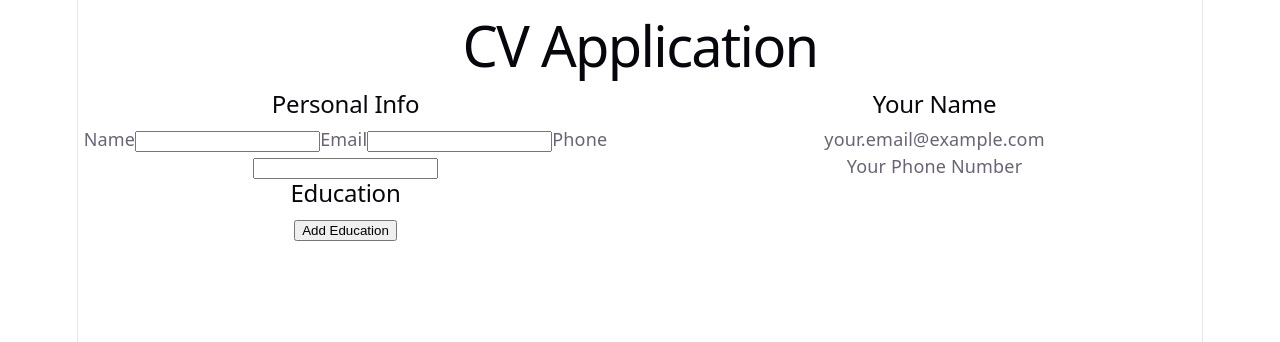
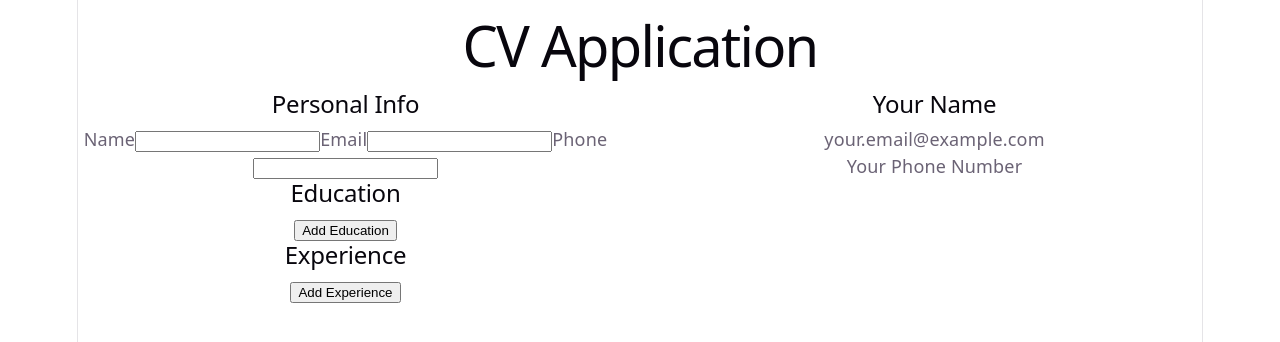
Before and after one commit to RT1811/cv-application, a React (Vite) app: page / in a window 1280 px wide. Shown: the top 342 px of the page. Built offline with nearby package versions, Linux system fonts and the light colour scheme.

Commit message:
Add Experience Fields

```diff
--- a/src/App.jsx
+++ b/src/App.jsx
@@ -21,16 +21,25 @@ function App() {
     setEducation((prev) => [...prev, newEntry]);
   }
 
-  function updateEducationField(id, field, value) {
-    setEducation((prev) =>
+  function addExperience() {
+    const newEntry = { id: crypto.randomUUID(), company: "", position: "", startDate: "", endDate: "", description: "" };
+    setExperience((prev) => [...prev, newEntry]);
+  }
+
+  function updateEntry(setState, id, field, vlaue) {
+    setState((prev) =>
       prev.map((entry) =>
-        entry.id === id ? { ...entry, [field]: value } : entry
+        entry.id === id
+          ? { ...entry, [field]: value }
+          : entry
       )
     );
   }
 
-  function removeEducation(id) {
-    setEducation((prev) => prev.filter((entry) => entry.id !== id));
+  function removeEntry(setState, id) {
+    setState((prev) =>
+      prev.filter((entry) => entry.id !== id)
+    );
   }
 
   return (
@@ -43,10 +52,14 @@ function App() {
           setPersonalInfo={setPersonalInfo}
           education={education}
           addEducation={addEducation}
-          updateEducationField={updateEducationField}
-          removeEducation={removeEducation}
+          updateEducationField={(id, field, value) => updateEntry(setEducation, id, field, value)}
+          removeEducation={(id) => removeEntry(setEducation, id)}
+          experience={experience}
+          addExperience={addExperience}
+          updateEducationField={(id, field, value) => updateEntry(setExperience, id, field, value)}
+          removeEducation={(id) => removeEntry(setExperience, id)}
         />
-        <CVPreview personalInfo={personalInfo} education={education} />
+        <CVPreview personalInfo={personalInfo} education={education} experience={experience} />
       </div>
     </div>
   );
--- a/src/components/CVForm.jsx
+++ b/src/components/CVForm.jsx
@@ -1,6 +1,6 @@
 import EducationEntry from "./EducationEntry";
 
-function CVForm({personalInfo, setPersonalInfo, education, addEducation, updateEducationField, removeEducation}) {
+function CVForm({personalInfo, setPersonalInfo, education, addEducation, updateEducationField, removeEducation, experience, addExperience, updateExperienceField, remoevExperience}) {
     function handlePersonalInfoChange(e) {
         const { name, value } = e.target;
         setPersonalInfo((prev) => ({...prev, [name]: value}));
@@ -47,6 +47,16 @@ function CVForm({personalInfo, setPersonalInfo, education, addEducation, updateE
                 />
             ))}
             <button type="button" onClick={addEducation}>Add Education</button>
+            <h2>Experience</h2>
+            {experience.map((entry) => (
+                <EducationEntry
+                    key={entry.id}
+                    entry={entry}
+                    onChange={updateExperienceField}
+                    onRemove={remoevExperience}
+                />
+            ))}
+            <button type="button" onClick={addExperience}>Add Experience</button>
         </div>
     )
 }
--- a/src/components/CVPreview.jsx
+++ b/src/components/CVPreview.jsx
@@ -1,4 +1,4 @@
-function CVPreview({ personalInfo, education}) {
+function CVPreview({ personalInfo, education, experience}) {
     return (
         <div className="cv-preview">
             <h2>{personalInfo.name || "Your Name"}</h2>
@@ -13,6 +13,14 @@ function CVPreview({ personalInfo, education}) {
                     ))}
                 </>
             )}
+            {experience.length > 0 && (
+                <>
+                    <h3>Experience</h3>
+                    {experience.map((entry) => (
+                        <p key={entry.id}>{entry.position} — {entry.company} ({entry.startDate} — {entry.endDate})</p>
+                    ))}
+                </>
+            )}
         </div>
     );
 }
```
Also changed, not shown: src/components/ExperienceEntry.jsx (added, +32 -0 lines).
